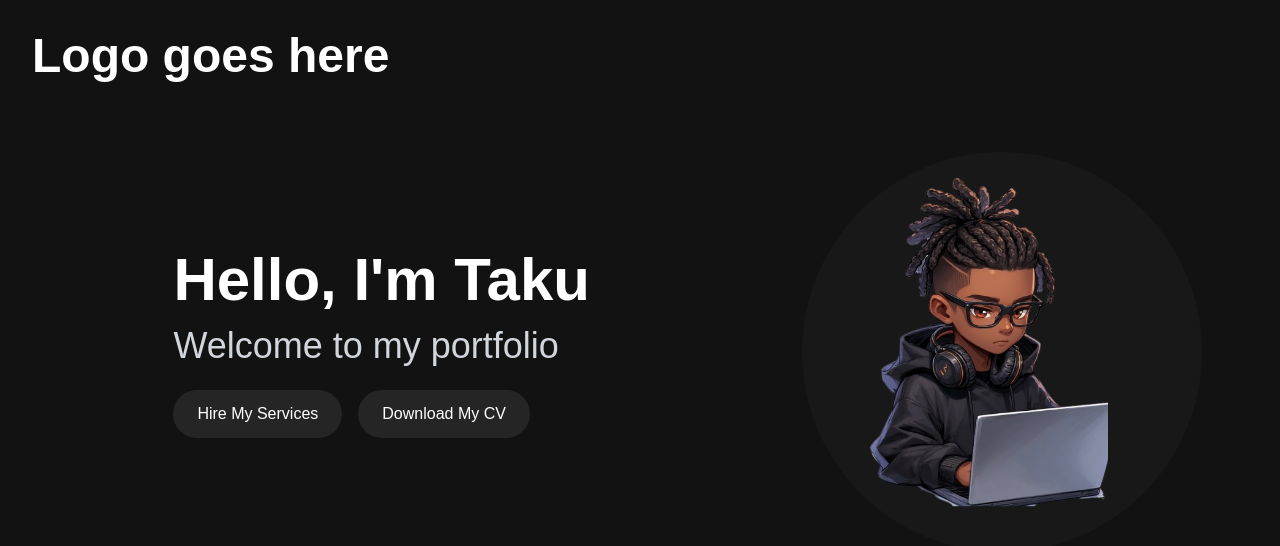
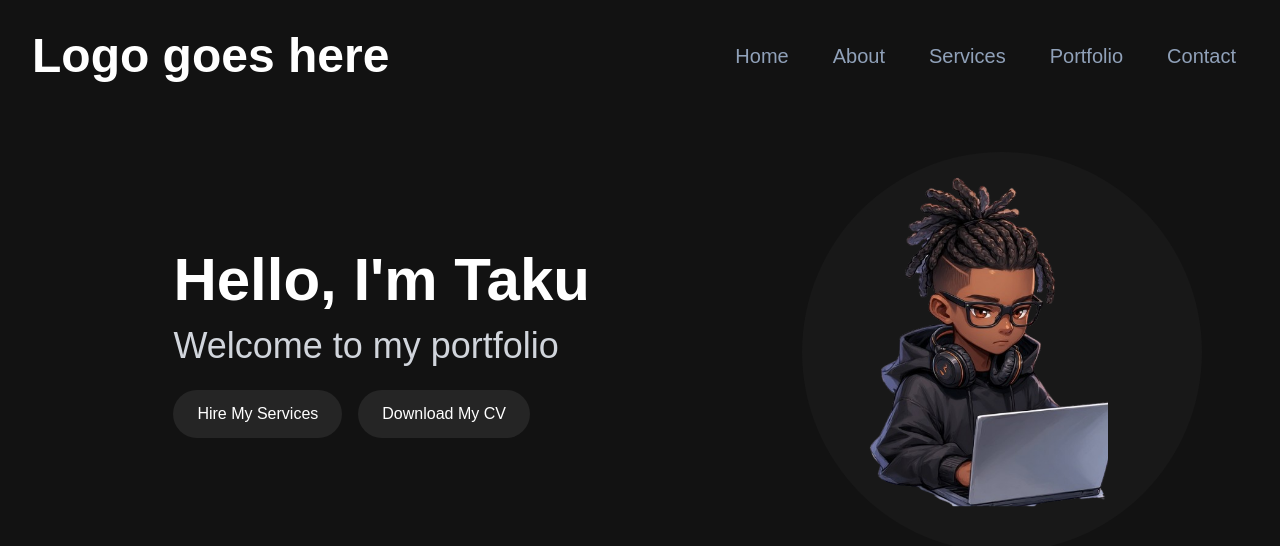
Before and after one commit to Tkay-G/Portfolio-website, a Next.js app: page / in a window 1280 px wide. Shown: the top 546 px of the page. Built offline with nearby package versions, Linux system fonts and the light colour scheme.

Commit message:
Add Navbar and NavLink components with navigation links

```diff
--- /dev/null
+++ b/app/components/NavLink.jsx
@@ -0,0 +1,15 @@
+import Link from "next/link";
+import React from "react";
+
+const NavLink = ({ href, title }) => {
+  return (
+    <Link
+      href={href}
+      className="text-slate-400 mr-3 py-2 px-4 sm:text-xl rounded md:p-0 hover:text-white"
+    >
+      {title}
+    </Link>
+  );
+};
+
+export default NavLink;
--- a/app/components/Navbar.jsx
+++ b/app/components/Navbar.jsx
@@ -1,5 +1,14 @@
 import Link from "next/link";
 import React from "react";
+import NavLink from "./NavLink";
+
+const navLinks = [
+  { href: "#home", title: "Home" },
+  { href: "#about", title: "About" },
+  { href: "#services", title: "Services" },
+  { href: "#portfolio", title: "Portfolio" },
+  { href: "#contact", title: "Contact" },
+];
 
 const Navbar = () => {
   return (
@@ -8,7 +17,15 @@
         <Link href={"/"} className="text-5xl text-white font-semibold">
           Logo goes here
         </Link>
-        <div className="menu"></div>
+        <div className="menu hidden md:block md:w-auto" id="navbar">
+          <ul className="flex p-4 lg:p-0 mt-4 md:mt-0 flex-col md:flex-row md:space-x-8 md:mt-0 md:text-sm md:font-medium">
+            {navLinks.map((link, index) => (
+              <li key={index}>
+                <NavLink href={link.href} title={link.title} />
+              </li>
+            ))}
+          </ul>
+        </div>
       </div>
     </nav>
   );
```
